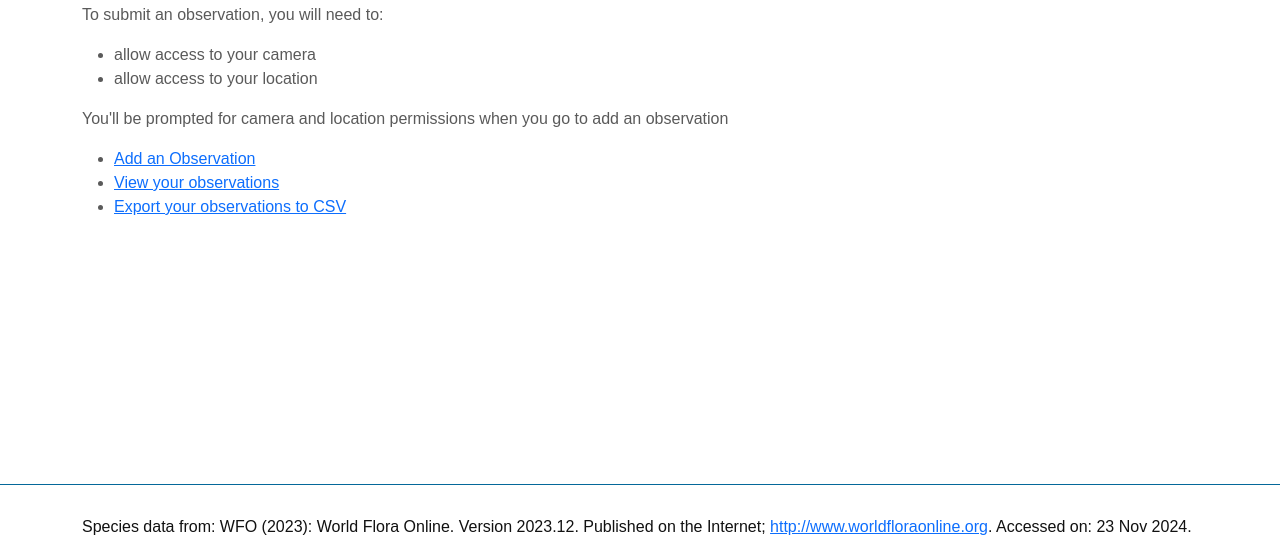
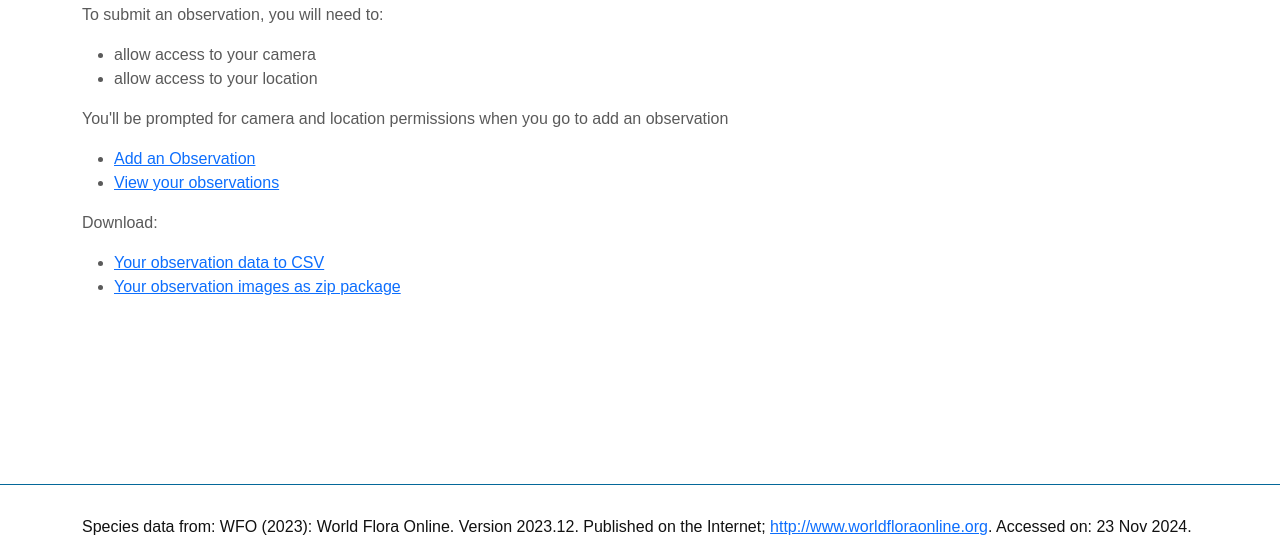
Before and after one commit to alexlittle/vegetationhabitat, a Django app: page / in a window 1280 px wide. Shown: the part 191-730 px from the top of the page. Run offline with Django 5.2, Linux system fonts and the light colour scheme; the visitor is signed in with stand-in values (Sample User, id 1); some libraries are stand-ins or nearby versions.

Commit message:
download of zip

```diff
--- a/collector/templates/collector/home.html
+++ b/collector/templates/collector/home.html
@@ -24,7 +24,12 @@
 <ul>
     <li><a href="{% url 'collector:observation_wizard' %}">{% trans 'Add an Observation' %}</a></li>
     <li><a href="{% url 'collector:profile_observations' %}">{% trans 'View your observations' %}</a></li>
-    <li><a href="{% url 'collector:profile_observations_export' %}">{% trans 'Export your observations to CSV' %}</a></li>
+</ul>
+
+<p>{% trans 'Download' %}:</p>
+<ul>
+    <li><a href="{% url 'collector:profile_observations_export' %}">{% trans 'Your observation data to CSV' %}</a></li>
+    <li><a href="{% url 'collector:profile_observations_export_images' %}">{% trans 'Your observation images as zip package' %}</a></li>
 </ul>
 {% endif %}
 {% endblock %}
--- a/collector/urls.py
+++ b/collector/urls.py
@@ -21,7 +21,7 @@ urlpatterns = [
     path('plot-autocomplete/', views.PlotAutocompleteView.as_view(), name='plot_autocomplete'),
 
     path('profile/observations', views.UserObservationsView.as_view(), name='profile_observations'),
-    path('profile/observations/export', views.UserExportObservationsView.as_view(), name='profile_observations_export'),
-
+    path('profile/export/observations', views.UserExportObservationsView.as_view(), name='profile_observations_export'),
+    path('profile/export/images', views.UserExportImagesView.as_view(), name='profile_observations_export_images'),
 
 ]
```
Also changed, not shown: collector/views/profile.py (+27 -0 lines).
